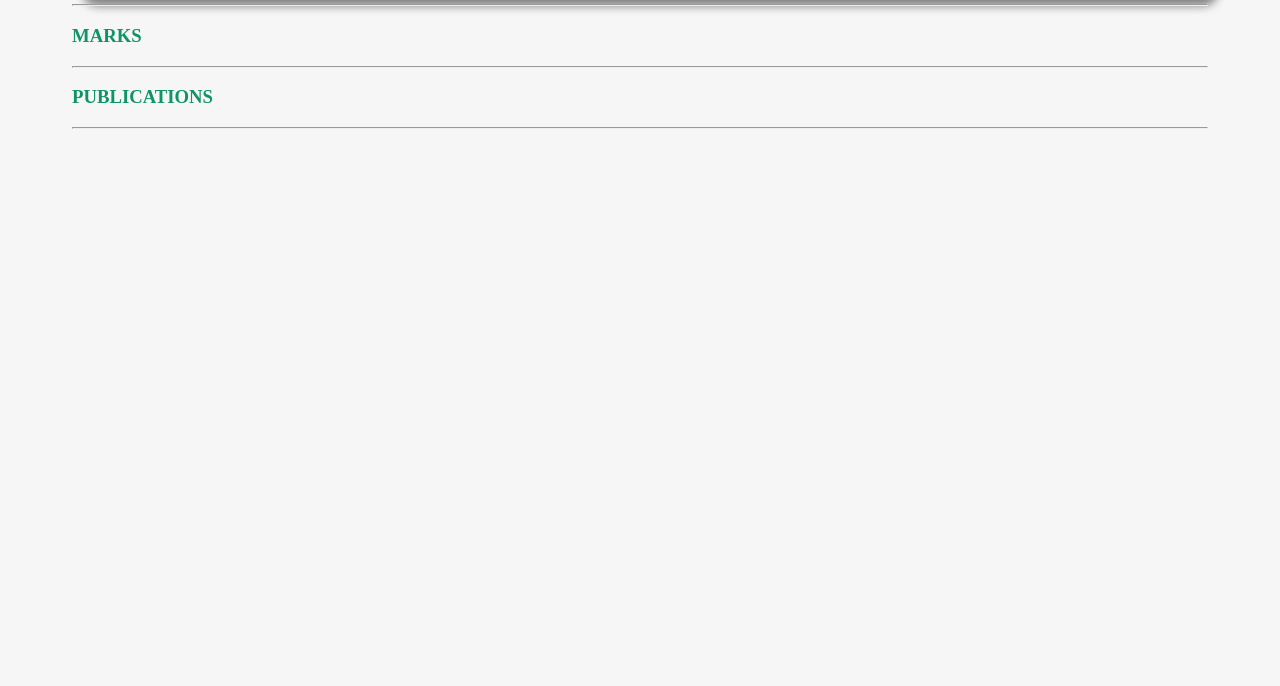
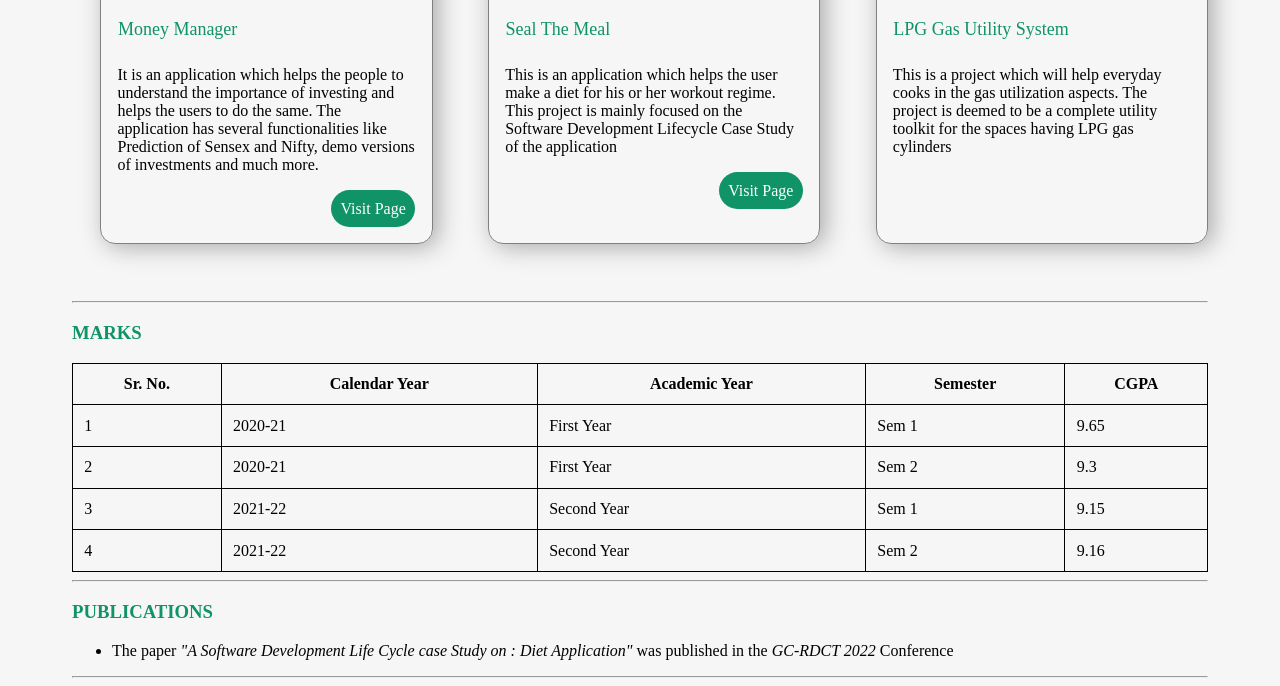
Before and after one commit to Mitrajeet-Golsangi/Third-Year, a PHP site: page / in a window 1280 px wide; the page is wider, and only the part inside the window is pictured. Shown: the part 1362-2048 px from the top of that part. Before the commit the page ends 1491 px from the top of that part, so only its background shows below. Run offline with PHP 8.4, Linux system fonts and the light colour scheme.

Commit message:
29-Aug-2022 | 02:19 PM

```diff
--- a/1st Semester/WT/lab/lab 1/code/index.html
+++ b/1st Semester/WT/lab/lab 1/code/index.html
@@ -23,24 +23,25 @@
             </div>
         </header>
 
+        <img class="hero"
+            src="https://images.unsplash.com/photo-1519606247872-0440aae9b827?ixlib=rb-1.2.1&ixid=MnwxMjA3fDB8MHxzZWFyY2h8MTF8fGJhY2tncm91bmR8ZW58MHwwfDB8Z3JlZW58&auto=format&fit=crop&w=500&q=60" />
+
         <!-- Introduction Section -->
         <section class="section-wrapper" id="introduction">
             <h3 class="section-title">Introduction</h3>
             <div class="introduction">
                 <div class="intro-wrapper">
                     <ul class="intro-list">
-                        <li>
-                            <div class="points">Name</div>
+                        <li style="border-left: 0.5px solid var(--primary)">
+                            <h3 class="points">Name</h3>
                             <div class="content">Mitrajeet Golsangi</div>
                         </li>
-                        <hr class="intro-divider" />
                         <li>
-                            <div class="points">Position</div>
+                            <h3 class="points">Current Position</h3>
                             <div class="content">Third Year B.Tech Student</div>
                         </li>
-                        <hr class="intro-divider" />
                         <li>
-                            <div class="points">Education</div>
+                            <h3 class="points">Education</h3>
                             <div class="content">
                                 <div class="education-item">Abhinav Vidyalaya English Medium Primary School</div>
                                 <div class="education-item">Late P. B. Jog Jr. College</div>
@@ -58,49 +59,59 @@
             <h3 class="section-title">Projects</h3>
             <div class="grids">
                 <div class="card">
-                    <div class="card-heading">
-                        Seal The Meal
+                    <div class="card-header">
+                        <img
+                            src="https://images.unsplash.com/photo-1579621970563-ebec7560ff3e?ixlib=rb-1.2.1&ixid=MnwxMjA3fDB8MHxzZWFyY2h8OHx8bW9uZXl8ZW58MHwwfDB8fA%3D%3D&auto=format&fit=crop&w=500&q=60" />
+                        <div class="card-heading">
+                            Money Manager
+                            </div>
                     </div>
                     <div class="card-body">
-                        Irure ad sit aliqua tempor. In est quis occaecat est non veniam est enim Lorem sit commodo amet.
-                        Veniam nulla deserunt fugiat mollit non do elit consectetur qui consectetur anim dolore
-                        excepteur
-                        elit.
+                        <div class="card-body">
+                            It is an application which helps the people to understand the importance of investing and
+                            helps the users to do the
+                            same. The application has several functionalities like Prediction of Sensex and Nifty, demo
+                            versions of investments
+                            and much more.
+                        </div>
+                        </div>
+                    <div class="card-actions">
+                        <a href="https://money-manager-vit-pune.herokuapp.com/" target="_blank">Visit Page</a>
                     </div>
                 </div>
                 <div class="card">
-                    <div class="card-heading">
-                        Seal The Meal
+                    <div class="card-header">
+                        <img
+                            src="https://images.unsplash.com/photo-1490645935967-10de6ba17061?ixlib=rb-1.2.1&ixid=MnwxMjA3fDB8MHxzZWFyY2h8Mnx8ZGlldHxlbnwwfDB8MHx8&auto=format&fit=crop&w=500&q=60" />
+                        <div class="card-heading">
+                            Seal The Meal
+                        </div>
                     </div>
                     <div class="card-body">
-                        Irure ad sit aliqua tempor. In est quis occaecat est non veniam est enim Lorem sit commodo amet.
-                        Veniam nulla deserunt fugiat mollit non do elit consectetur qui consectetur anim dolore
-                        excepteur
-                        elit.
+                        <div class="card-body">
+                            This is an application which helps the user make a diet for his or her workout regime. This
+                            project is mainly
+                            focused on the Software Development Lifecycle Case Study of the application
+                        </div>
+                        </div>
+                    <div class="card-actions">
+                        <a href="https://sites.google.com/view/software-engineering-casestudy/sy-b/gr-21" target="_blank">Visit Page</a>
                     </div>
-                </div>
-                <div class="card">
-                    <div class="card-heading">
-                        Seal The Meal
                     </div>
-                    <div class="card-body">
-                        Irure ad sit aliqua tempor. In est quis occaecat est non veniam est enim Lorem sit commodo amet.
-                        Veniam nulla deserunt fugiat mollit non do elit consectetur qui consectetur anim dolore
-                        excepteur
-                        elit.
-                    </div>
-                </div>
-
-            </div>
-            </div>
-            <div class="card">
-                <div class="card-heading">
-                    Seal The Meal
-                </div>
-                <div class="card-body">
-                    Irure ad sit aliqua tempor. In est quis occaecat est non veniam est enim Lorem sit commodo amet.
-                    Veniam nulla deserunt fugiat mollit non do elit consectetur qui consectetur anim dolore excepteur
-                    elit.
+                    <div class="card">
+                    <div class="card-header">
+                        <img
+                            src="https://images.unsplash.com/photo-1644217209694-5ca176114adb?ixlib=rb-1.2.1&ixid=MnwxMjA3fDB8MHxzZWFyY2h8NHx8bHBnfGVufDB8MHwwfHw%3D&auto=format&fit=crop&w=500&q=60" />
+                        <div class="card-heading">
+                            LPG Gas Utility System
+                            </div>
+                            </div>
+                            <div class="card-body">
+                        <div class="card-body">
+                            This is a project which will help everyday cooks in the gas utilization aspects. The project
+                            is deemed to be a complete utility toolkit for the spaces having LPG gas cylinders
+                        </div>
+                        </div>
                 </div>
             </div>
         </section>
@@ -109,12 +120,56 @@
         <!-- Marks Section -->
         <section class="section-wrapper" id="Marks">
             <h3 class="section-title">Marks</h3>
+        <div class="marks-wrapper">
+            <table id="marks-table">
+                <tr>
+                    <th>Sr. No.</th>
+                    <th>Calendar Year</th>
+                    <th>Academic Year</th>
+                    <th>Semester</th>
+                    <th>CGPA</th>
+                </tr>
+                <tr>
+                    <td>1</td>
+                    <td>2020-21</td>
+                    <td>First Year</td>
+                    <td>Sem 1</td>
+                    <td>9.65</td>
+                </tr>
+                <tr>
+                    <td>2</td>
+                    <td>2020-21</td>
+                    <td>First Year</td>
+                    <td>Sem 2</td>
+                    <td>9.3</td>
+                </tr>
+                <tr>
+                    <td>3</td>
+                    <td>2021-22</td>
+                    <td>Second Year</td>
+                    <td>Sem 1</td>
+                    <td>9.15</td>
+                </tr>
+                <tr>
+                    <td>4</td>
+                    <td>2021-22</td>
+                    <td>Second Year</td>
+                    <td>Sem 2</td>
+                    <td>9.16</td>
+                </tr>
+            </table>
+        </div>
         </section>
         <hr />
 
         <!-- Publications Section -->
         <section class="section-wrapper" id="publications">
             <h3 class="section-title">Publications</h3>
+            <ul>
+                <li>The paper <i>"A Software Development Life Cycle case Study on : Diet Application"</i> was published in the
+                    <i>GC-RDCT 2022</i> Conference
+                </li>
+            </ul>
         </section>
         <hr />
         </div>
--- a/1st Semester/WT/lab/lab 1/code/styles.css
+++ b/1st Semester/WT/lab/lab 1/code/styles.css
@@ -11,10 +11,23 @@ body {
 }
 /* -------------------- Header -------------------- */
 
+.hero {
+    width: 100vw;
+    object-fit: cover;
+    margin-left: -6.5%;
+    margin-top: -1%;
+    height: 100vh;
+}
+
 .nav-wrapper {
     display: flex;
     justify-content: space-between;
     align-items: top;
+    position: fixed;
+    width: 100%;
+    margin-top: -0.5%;
+    margin-left: -5.5%;
+    background-color: rgba(254, 254, 254, 0.677);
 }
 
 .nav {
@@ -64,60 +77,106 @@ body {
 
 .introduction {
     display: flex;
+    justify-content: center;
 }
 .intro-wrapper {
-    width: 90%;
-    margin-left: 0;
+    width: 100%;
 }
 .intro-list {
     list-style: none;
     width: 100%;
+    display: grid;
+    grid-template-columns: repeat(3, 1fr);
 }
+
 .intro-list li {
-    /* width: 100%; */
-    display: grid;
-    grid-template-columns: 40% 100%;
-    grid-template-rows: auto;
-    gap: 10%;
-    margin-top: 10%;
+    text-align: center;
+    border-right: 0.5px solid var(--primary);
 }
 
 .points {
-    width: 100%;
+    width: 90%;
+    margin-left: 5%;
+    text-align: center;
+    border-bottom: 0.5px solid black;
+    padding-bottom: 2%;
 }
 .content {
+    display: flex;
+    flex-direction: column;
+    justify-content: center;
     width: 100%;
+    margin-left: 2.5%;
 }
 .education-item {
-    margin-bottom: 5%;
+    text-align: justify;
+    margin-bottom: 2.5%;
 }
 
 .intro-divider {
     width: 100%;
-    margin-top: 5%
+    margin-top: 1.5%;
+    margin-right : 5%;
 }
 
 /* -------------------- Projects Section -------------------- */
 
 .grids {
     display: grid;
-    grid-template-columns: 25% 25% 25% 25%;
+    grid-template-columns: repeat(3, 1fr);
     gap: 5%;
     margin-bottom: 5%;
+    padding-left: 2.5%;
 }
 .card {
-    padding: 5%;
     border-radius: 15px;
-    box-shadow: 10px 10px 10px gray;
-    border: 0.4px solid gray
+    box-shadow: 5px 3px 25px #aaa8a8;
+    border: 0.4px solid gray;
+    transition: ease-in-out;
+    transition-duration: 200ms;
+}
+
+.card-header img {
+    border-top-left-radius: 15px;
+    border-top-right-radius: 15px;
+    object-fit: contain;
+    max-width: 100%;
+}
+.card-body {
+    padding: 2.5%;
 }
 .card-heading {
     color: var(--primary);
-    text-align: center;
     font-size: large;
-    margin-bottom: 3%;
+    margin: 5% 0 3% 5%
 }
-.card-body {}
+
+.card-actions {
+    display: flex;
+    justify-content: end;
+    padding-right: 5%;
+    padding-bottom: 5%;
+}
+.card-actions a {
+    background-color: var(--primary);
+    color: white;
+    border: none;
+    border-radius: 40px;
+    padding: 3%;
+    text-decoration: none;
+}
+
+.card:hover {
+    transform: translateY(-10px);
+}
 
 /* -------------------- Marks Section -------------------- */
+#marks-table {
+    width: 100%;
+    border-collapse: collapse;
+}
+#marks-table, th, td {
+    border: 1px solid black;
+    padding: 1%;
+}
 /* -------------------- Publications Section -------------------- */
```
Also changed, not shown: 1 other file.
